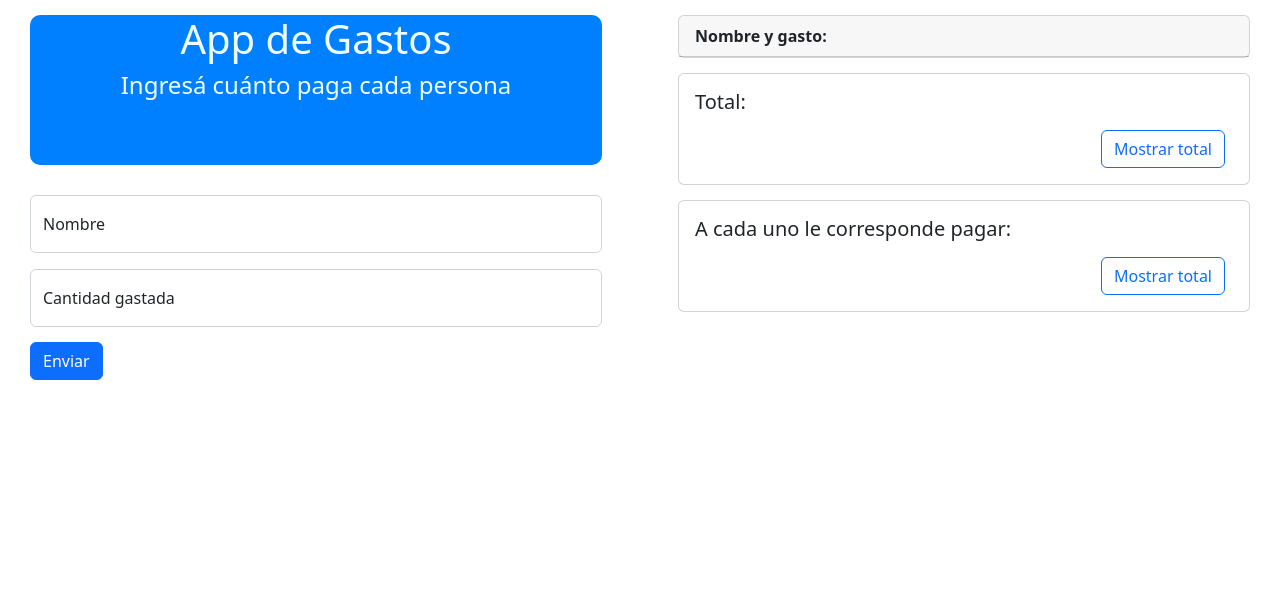
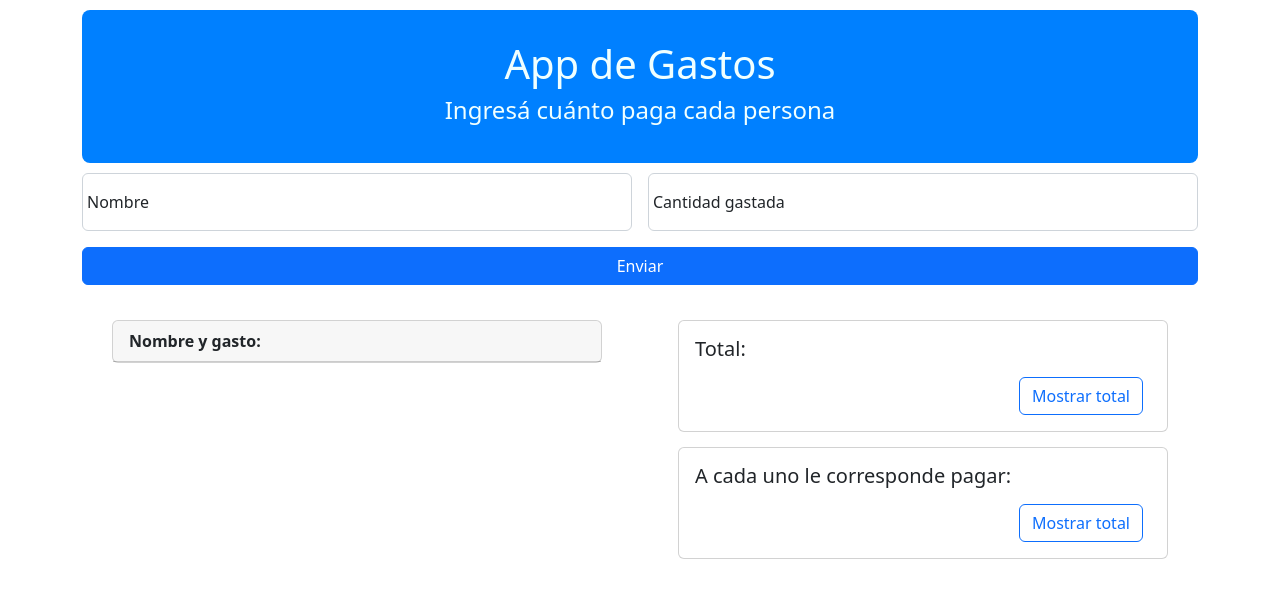
Before and after one commit to dev1-ish/https---github.com-dev1-ish-La-764-entrega-sprint-2, a plain HTML site: page index.html in a window 1280 px wide. Drawn offline with nearby package versions, Linux system fonts and the light colour scheme.

Commit message:
[update] new design, enter keyboard, validation

```diff
--- a/index.html
+++ b/index.html
@@ -1,39 +1,55 @@
 <!DOCTYPE html>
 <html lang="en">
-
 <head>
-    <meta charset="UTF-8"/>
-    <meta http-equiv="X-UA-Compatible" content="IE=edge"/>
-    <meta name="viewport" content="width=device-width, initial-scale=1.0"/>
-    <link href="https://cdn.jsdelivr.net/npm/bootstrap@5.2.0-beta1/dist/css/bootstrap.min.css" rel="stylesheet" integrity="sha384-0evHe/X+R7YkIZDRvuzKMRqM+OrBnVFBL6DOitfPri4tjfHxaWutUpFmBp4vmVor" crossorigin="anonymous"/>
-    <link rel="stylesheet" href="style.css"/>
+    <meta charset="UTF-8">
+    <meta http-equiv="X-UA-Compatible" content="IE=edge">
+    <meta name="viewport" content="width=device-width, initial-scale=1.0">
+    <link href="https://cdn.jsdelivr.net/npm/bootstrap@5.2.0-beta1/dist/css/bootstrap.min.css" rel="stylesheet" integrity="sha384-0evHe/X+R7YkIZDRvuzKMRqM+OrBnVFBL6DOitfPri4tjfHxaWutUpFmBp4vmVor" crossorigin="anonymous">
+    <link rel="stylesheet" href="style.css">
     <link rel="icon" href="logo.ico">
     <title>ITBANK - App de Gastos</title>
 </head>
-
 <body>
-    <div class="row g-3">
-        <div class="col-sm-6">
+    <div class="container">
+        <div class="container" id="myContainer">
             <div id="titulo">
                 <h1>App de Gastos</h1>
                 <h4>Ingresá cuánto paga cada persona</h4>
             </div>
-            <div class="form-floating mb-3">
-                <input type="text" class="form-control" id="name" placeholder="Ejemplo: Paula"/>
-                <label for="floatingInput">Nombre</label>
         </div>
-            <div class="form-floating">
-                <input type="number" min="1" class="form-control" id="cost" placeholder="$0.00"/>
-                <label for="floatingInputValue">Cantidad gastada</label>
-
+        <form class="row g-3 needs-validation" novalidate>
+            <div class="form-floating col-md-6">
+                <input type="text" class="form-control" id="name" placeholder="Ejemplo: Paula" required>
+                <label for="floatingInput" class="form-label">Nombre</label>
+                <div class="invalid-feedback">
+                    Ingrese un nombre.
                 </div>
-            <button type="button" class="btn btn-primary" id="boton-enviar" onclick="ejecutar()">Enviar</button>
             </div>
-        <div class="col-sm-6">
+            <div class="form-floating col-md-6">
+                <input type="number" min="1" class="form-control" id="cost" placeholder="$0.00" required>
+                <label for="floatingInputValue" class="form-label">Cantidad gastada</label>
+                <div class="invalid-feedback">
+                    Ingrese un monto.
+                </div>
+            </div>
+            <!-- <div class="col-md-4">
+                <div class="form-check">
+                    <input class="form-check-input" type="checkbox" id="myCheck" onclick="isCash()">
+                    <label class="form-check-label" for="myCheck">Pagó en efectivo</label>
+                </div>
+            </div> -->
+            <div class="d-grid gap-2 col-12" id="myButton">
+                <button class="btn btn-primary" type="submit" id="submit" onclick="ejecutar()">Enviar</button>
+            </div>
+        </form>
+        <div class="row g-3 justify-content-evenly">
+            <div class="col">
                 <div class="card" id="">
                     <div class="card-header">Nombre y gasto:</div>
                     <ul id="nombreYmonto" class="list-group list-group-flush"></ul>
                 </div>
+            </div>
+            <div class="col">
                 <div class="card">
                     <div class="card-body">
                         <h5 class="card-title">Total:</h5>
@@ -54,6 +70,7 @@
                 </div>
             </div>
         </div>
+    </div>
     <script src="https://cdn.jsdelivr.net/npm/bootstrap@5.2.0-beta1/dist/js/bootstrap.bundle.min.js" integrity="sha384-pprn3073KE6tl6bjs2QrFaJGz5/SUsLqktiwsUTF55Jfv3qYSDhgCecCxMW52nD2" crossorigin="anonymous"></script>
     <script src="index.js"></script>
 </body>
--- a/index.js
+++ b/index.js
@@ -3,14 +3,77 @@ const inputCost = document.getElementById("cost");
 const submitButton = document.getElementById("submit");
 const listaNombreYmonto = document.querySelector("#nombreYmonto");
 
+
+
+// trigger submit button with Enter keyboard
+
+// inputName.addEventListener("keypress", function (event) {
+//     if (event.key === "Enter") {
+//         submitButton.click();
+//     }
+// })
+// inputCost.addEventListener("keypress", function (event) {
+//     if (event.key === "Enter") {
+//         submitButton.click();
+//     }
+// })
+
+function submitWithEnter(input) {
+    input.addEventListener("keypress", event => {
+        (event.key === "Enter");
+    })
+}
+
+const submitInputs = function (submitWithEnter){
+    submitWithEnter(inputName);
+    submitWithEnter(inputCost);
+}
+
+
+
+// Example starter JavaScript for disabling form submissions if there are invalid fields
+(() => {
+  'use strict'
+
+  // Fetch all the forms we want to apply custom Bootstrap validation styles to
+  const forms = document.querySelectorAll('.needs-validation')
+
+  // Loop over them and prevent submission
+  Array.from(forms).forEach(form => {
+    form.addEventListener('submit', event => {
+      if (!form.checkValidity()) {
+        event.preventDefault()
+        event.stopPropagation()
+      }
+
+      form.classList.add('was-validated')
+    }, false)
+  })
+})
+
+
+
+// si hubiera checkbox
+
+// function isCash() {
+
+// }
+
+
+
+
 let peopleName = "";
 let cost = 0;
+
+// 1- PREGUNTAR TOMA DE INPUTS CAMBIANDO LOS SIG. EVENTOS:
 
 inputName.addEventListener("change", (evt) => catchName(evt));
 inputCost.addEventListener("change", (evt) => catchCost(evt));
 
 const catchName = (evt) => (peopleName = evt.target.value);
 const catchCost = (evt) => (cost = evt.target.value);
+
+// 2- modificar/ ELIMINAR F(X) -> HECHA LA VALIDACIÓN
 
 const ejecutar = () => {
   if (cost >= 1) {
@@ -24,11 +87,13 @@ const ejecutar = () => {
 };
 
 
+
 const nameArray = []
 const costArray = []
 const cardSumData = document.getElementById("card-text-sum")
 const cardAvgData = document.getElementById("card-text-avg")
 
+// 3- REVISAR/MODIFICAR F(X)
 
 function mostrarNombreYmonto(_nombre, _monto) {
   nameArray.push(_nombre)
@@ -37,6 +102,7 @@ function mostrarNombreYmonto(_nombre, _monto) {
 }
 
 
+// 4- SACAR BOTONES P/TOTAL, REALIZAR CÁLCULO DINÁMICO
 
 const initialValue = 0;
 
--- a/style.css
+++ b/style.css
@@ -1,47 +1,20 @@
-#titulo {
+#myContainer {
     text-align: center;
     background-color: rgb(0, 128, 255);
-    color:azure;
-    height: 150px;
-    margin-bottom: 15px;
-    position: relative;
-    /*falta centrar el texto verticalmente*/
+    color: azure;
+    padding: 30px;
+    margin: 10px 0px;
+    border-radius: 8px;
 }
-
-@media screen and (min-width:576px){
-    #titulo{
-        margin: 30px;
-        margin-top: 15px;
-        border-radius: 10px;
-    }
-}
-
-/*quizá añadir una linea divisora entre el boton enviar y la lista
-de nombres y gastos vertical en pantalla tipo PC y horizontal
-en pantalla tipo celular con un margin de 30px*/
-
-.form-floating{
-    margin-left: 30px;
-    margin-right: 30px;
-}
-
-#boton-enviar{
-    margin-top: 15px;
-    margin-left: 30px;
-}
-
-@media screen and (min-width:576px){
-    #card-list{
-        margin-top: 30px;
-    }
-}
-
 .card {
     margin-left: 30px;
     margin-right: 30px;
     margin-top: 15px;
 }
-
 .card-header {
     font-weight: bold;
 }
+
+#myButton {
+    margin-bottom: 20px;
+}
```
Lines whose indentation alone changed are shown as unchanged.
